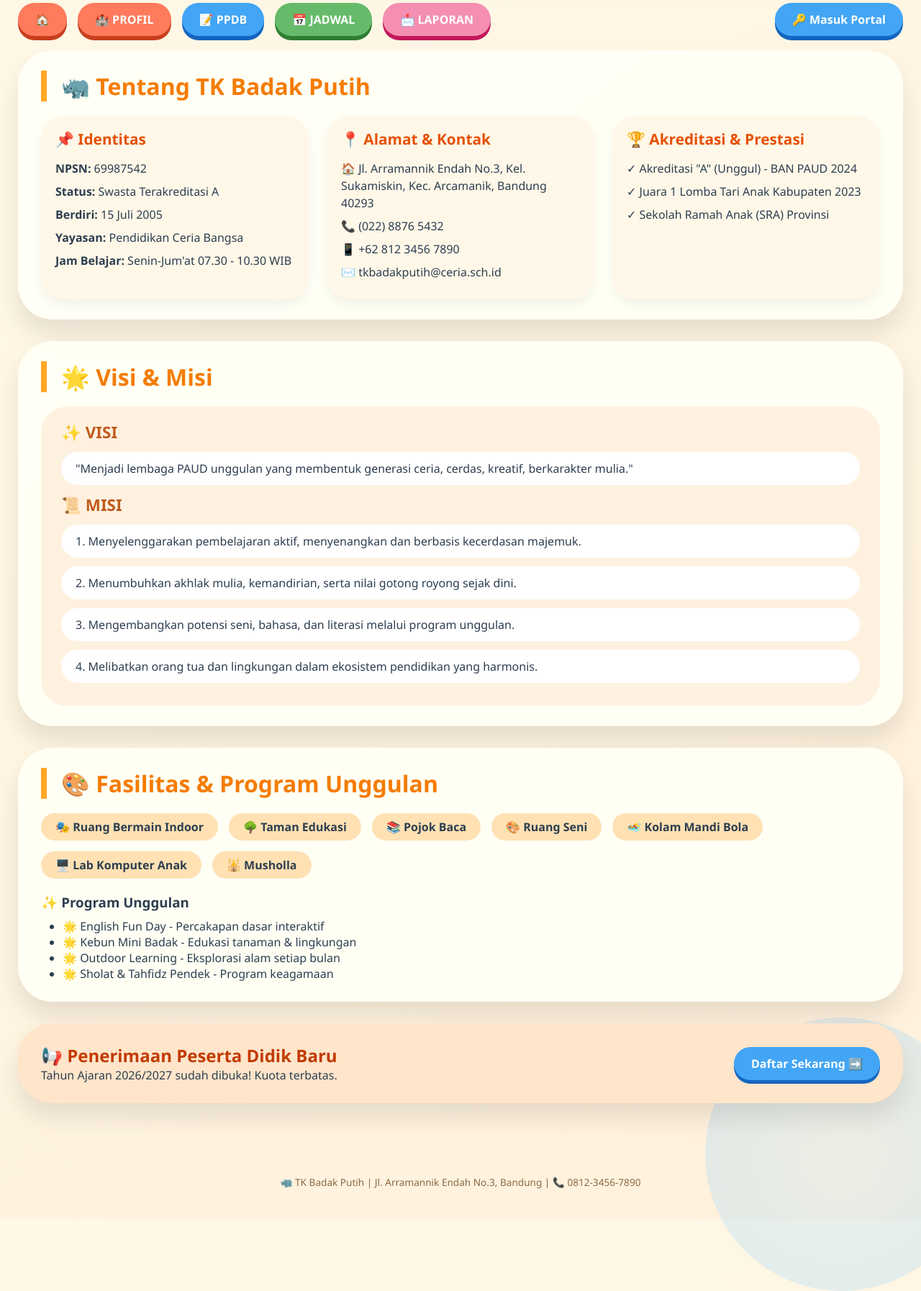
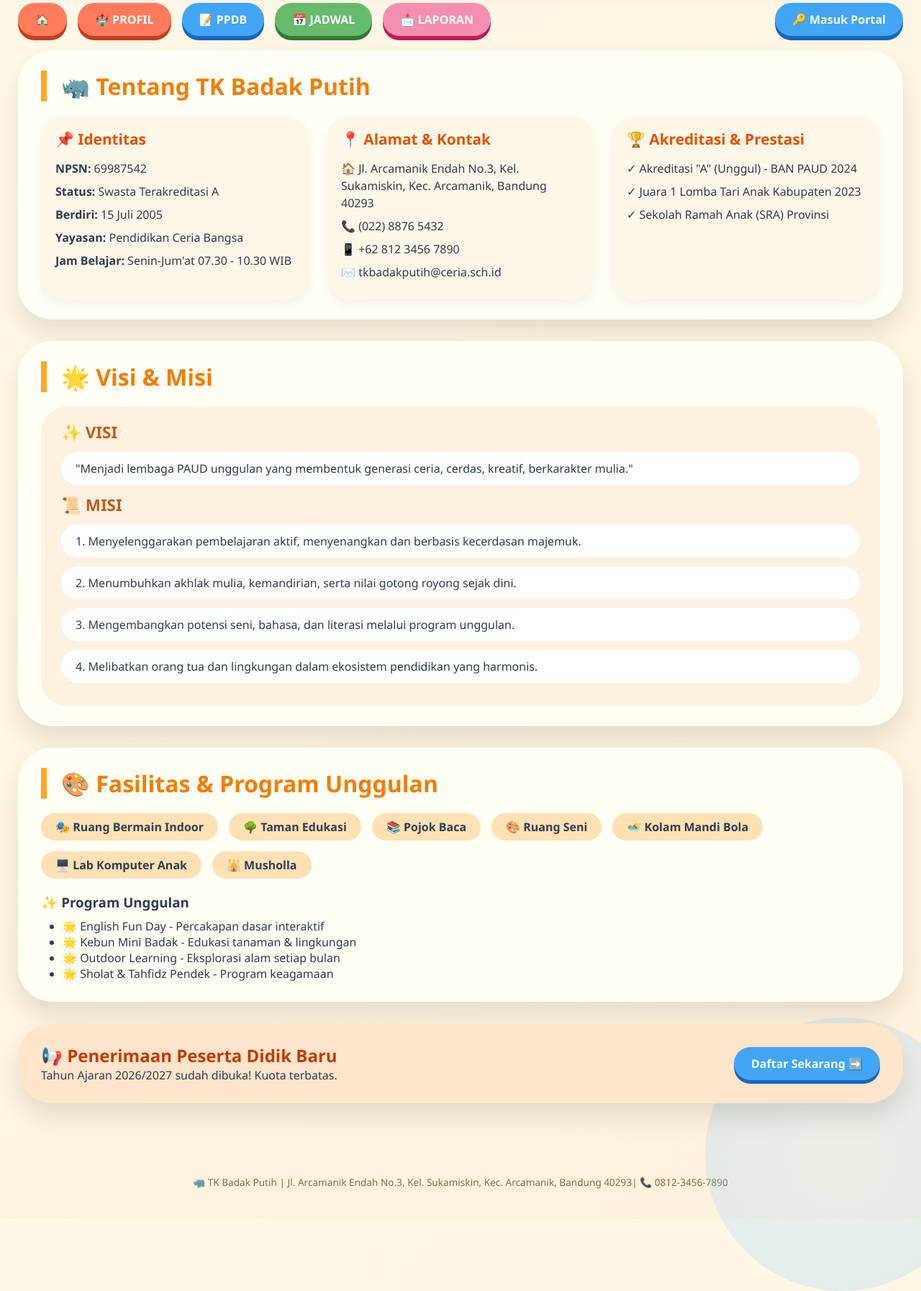
Before and after one commit to azzahraagustina/TubesPemjut, a Python web app: template templates/profil.html in a window 1280 px wide; the page is wider, and only the part inside the window is pictured. Shown: the part 324-2118 px from the top of that part at 72% size. Run offline with Jinja, Linux system fonts and the light colour scheme; the template is opened without the code that fills it, so the values that code supplies are empty.

Commit message:
update alamat

```diff
--- a/templates/index.html
+++ b/templates/index.html
@@ -160,7 +160,7 @@
     </main>
 
     <footer>
-        <p>🦏 TK Badak Putih | Jl. Arramannik Endah No.3, Bandung | 📞 0812-3456-7890</p>
+        <p>🦏 TK Badak Putih | Jl. Arcamanik Endah No.3, Kel. Sukamiskin, Kec. Arcamanik, Bandung 40293 | 📞 0812-3456-7890</p>
     </footer>
 
     <script>
--- a/templates/jadwal.html
+++ b/templates/jadwal.html
@@ -431,7 +431,7 @@
 
     <footer>
         <p>🦏 TK Badak Putih | Kalender Kegiatan Dinamis | 📞 0812-3456-7890 | © 2026 Yayasan Ceria Bangsa</p>
-        <p style="font-size:0.75rem;">Jl. Kemuning Raya No.28, Kota Pelangi, Jawa Barat</p>
+        <p style="font-size:0.75rem;">Jl. Arcamanik Endah No.3, Kel. Sukamiskin, Kec. Arcamanik, Bandung 40293</p>
     </footer>
 
     <script>
--- a/templates/laporan.html
+++ b/templates/laporan.html
@@ -327,7 +327,7 @@
 
     <footer>
         <p>🦏 TK Badak Putih | Laporan Perkembangan Anak Didik | 📞 0812-3456-7890 | © 2026 Yayasan Ceria Bangsa</p>
-        <p style="font-size:0.75rem;">Jl. Arramannik Endah No.3 RT.001 RW.009, Kel. Sukamiskin, Kec. Arcamanik, Bandung 40293</p>
+        <p style="font-size:0.75rem;">Jl. Arcamanik Endah No.3 RT.001 RW.009, Kel. Sukamiskin, Kec. Arcamanik, Bandung 40293</p>
     </footer>
     <script>
 const dataSiswa = {
--- a/templates/ppdb.html
+++ b/templates/ppdb.html
@@ -344,7 +344,7 @@
 
     <footer>
         <p>🦏 TK Badak Putih | Membangun Generasi Emas Berkarakter Mulia | 📞 0812-3456-7890 | © 2026 Yayasan Ceria Bangsa</p>
-        <p style="font-size:0.75rem;">Jl. Kemuning Raya No.28, Kota Pelangi, Jawa Barat</p>
+        <p style="font-size:0.75rem;">Jl. Arcamanik Endah No.3, Kel. Sukamiskin, Kec. Arcamanik, Bandung 40293</p>
     </footer>
 
     <script>
--- a/templates/profil.html
+++ b/templates/profil.html
@@ -140,7 +140,7 @@
                 </div>
                 <div class="info-box">
                     <h3>📍 Alamat & Kontak</h3>
-                    <p>🏠 Jl. Arramannik Endah No.3, Kel. Sukamiskin, Kec. Arcamanik, Bandung 40293</p>
+                    <p>🏠 Jl. Arcamanik Endah No.3, Kel. Sukamiskin, Kec. Arcamanik, Bandung 40293</p>
                     <p>📞 (022) 8876 5432</p>
                     <p>📱 +62 812 3456 7890</p>
                     <p>✉️ tkbadakputih@ceria.sch.id</p>
@@ -201,7 +201,7 @@
     </main>
 
     <footer>
-        <p>🦏 TK Badak Putih | Jl. Arramannik Endah No.3, Bandung | 📞 0812-3456-7890</p>
+        <p>🦏 TK Badak Putih | Jl. Arcamanik Endah No.3, Kel. Sukamiskin, Kec. Arcamanik, Bandung 40293| 📞 0812-3456-7890</p>
     </footer>
 
     <script>
```
